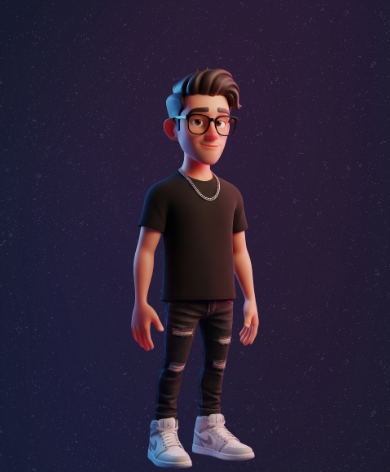
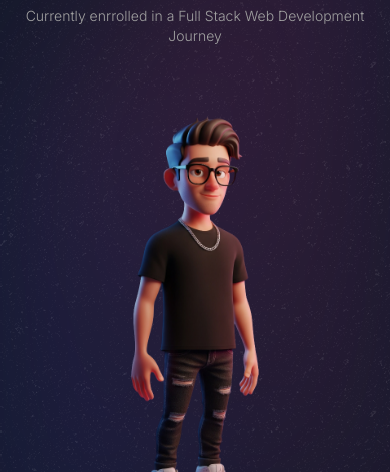
Before and after one commit to Koxone/Portfolio-Astro-React-Tailwind, an Astro site: page / in a window 390 px wide. Shown: the part 265-737 px from the top of the page. Built offline with nearby package versions, Linux system fonts and the light colour scheme; Astro itself is replaced by a stand-in of ours.

Commit message:
Update Layout.astro

```diff
--- a/src/layouts/Layout.astro
+++ b/src/layouts/Layout.astro
@@ -45,7 +45,7 @@ import Footer from "../components/footer/Footer";
     />
   </head>
   <body
-    class="bg-gray-900 text-white mb-12 h-full w-full relative noise-bg flex flex-col items-center justify-start"
+    class="bg-gray-900 mt-[50px] sm:mt-auto text-white mb-12 h-full w-full relative noise-bg flex flex-col items-center justify-start"
   >
     <MainHeader />
     <main
```
